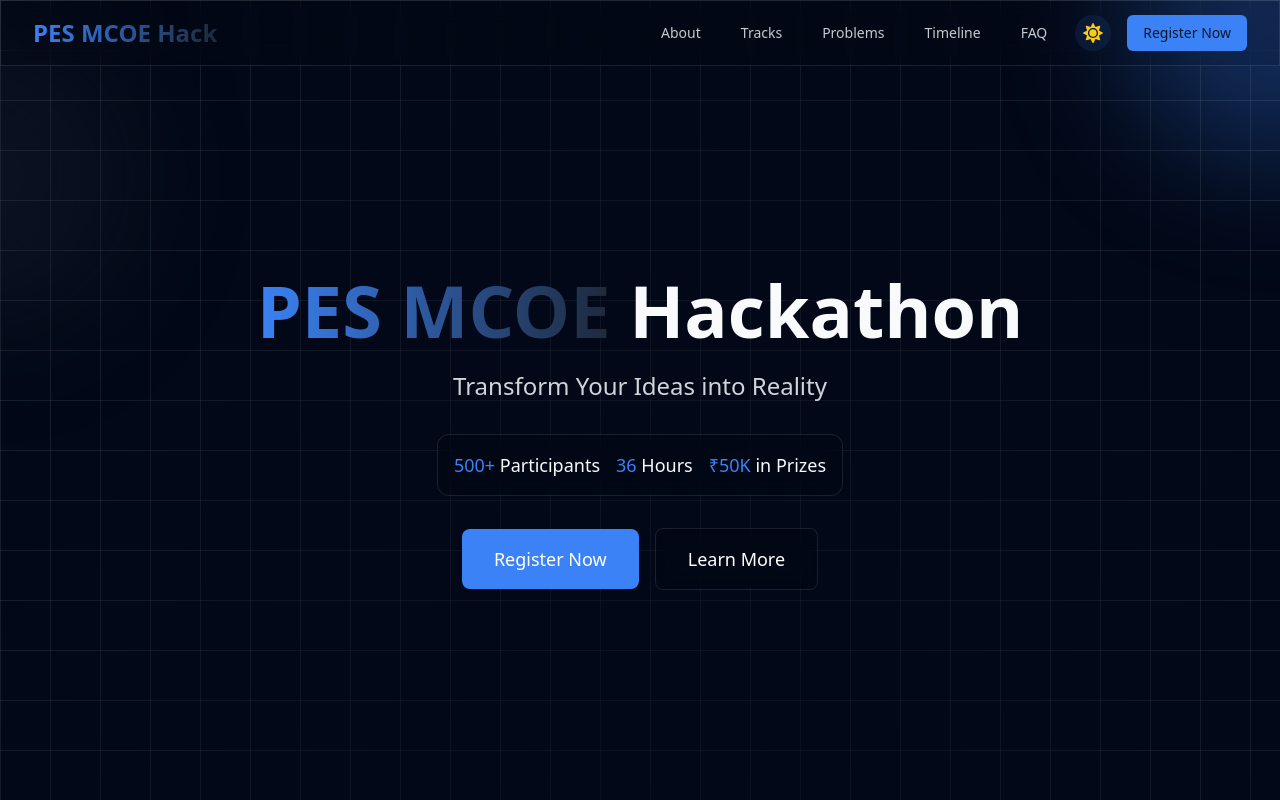
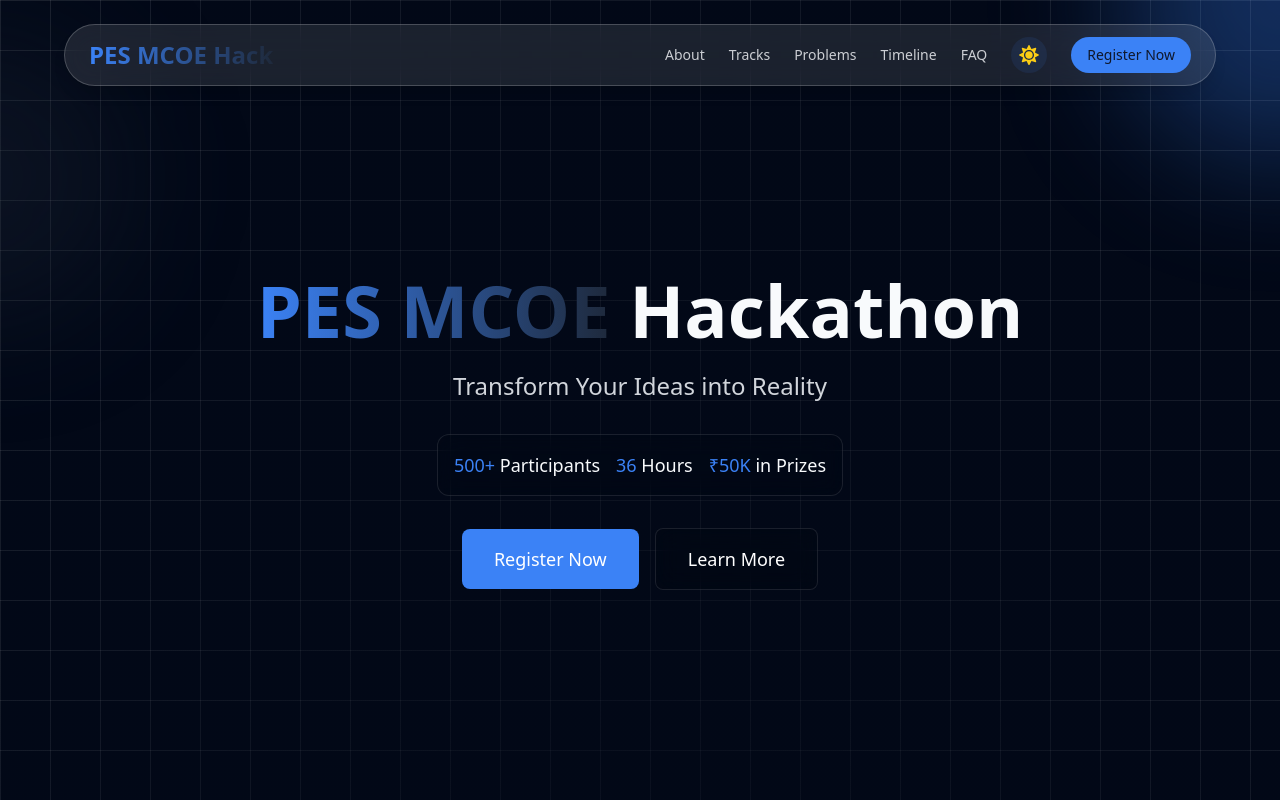
Before and after one commit to Abhi9shinde/pes_mcoe-hack, a React (Vite) app: page / in a window 1280 px wide. Shown: the top 800 px of the page. Built offline with nearby package versions, Linux system fonts and the light colour scheme.

Commit message:
navabar edited

```diff
--- a/src/components/Navbar.jsx
+++ b/src/components/Navbar.jsx
@@ -15,69 +15,63 @@ export default function Navbar() {
   const [isOpen, setIsOpen] = useState(false);
 
   return (
-    <nav className="fixed w-full z-50 glass">
-      <div className="max-w-7xl mx-auto px-4 sm:px-6 lg:px-8">
-        <div className="flex items-center justify-between h-16">
+    <nav className="fixed top-6 left-1/2 transform -translate-x-1/2 z-50 w-[90vw] max-w-7xl backdrop-blur-lg bg-white/10 shadow-lg rounded-full border border-white/20 ">
+      <div className="flex justify-between items-center px-6 py-3">
+        {/* Logo */}
         <div className="flex-shrink-0">
           <span className="text-2xl font-bold gradient-text">PES MCOE Hack</span>
         </div>
 
-          {/* Desktop menu */}
-          <div className="hidden md:flex md:items-center md:space-x-4">
-            <div className="flex items-center space-x-4">
+        {/* Desktop Menu */}
+        <div className="hidden md:flex space-x-6 items-center">
           {navItems.map((item) => (
             <Link
               key={item.name}
               to={item.to}
               smooth={true}
               duration={500}
-                  className="text-foreground/80 hover:text-foreground px-3 py-2 rounded-md text-sm font-medium cursor-pointer"
+              className="text-foreground/80 hover:text-foreground text-sm font-medium cursor-pointer transition"
             >
               {item.name}
             </Link>
           ))}
           <ThemeToggle />
-              <button className="bg-primary hover:bg-primary/90 text-primary-foreground px-4 py-2 rounded-md text-sm font-medium transition-colors">
+          <button className="bg-primary hover:bg-primary/90 text-primary-foreground px-4 py-2 rounded-full text-sm font-medium transition">
             Register Now
           </button>
         </div>
-          </div>
 
-          {/* Mobile menu button */}
+        {/* Mobile Menu Button */}
         <div className="md:hidden flex items-center space-x-2">
           <ThemeToggle />
-            <button
-              onClick={() => setIsOpen(!isOpen)}
-              className="text-foreground/80 hover:text-foreground"
-            >
+          <button onClick={() => setIsOpen(!isOpen)} className="text-foreground/80 hover:text-foreground transition">
             {isOpen ? <HiX size={24} /> : <HiMenu size={24} />}
           </button>
         </div>
       </div>
 
-        {/* Mobile menu */}
+      {/* Mobile Menu */}
       {isOpen && (
-          <div className="md:hidden">
-            <div className="px-2 pt-2 pb-3 space-y-1 sm:px-3">
+        <div className="absolute top-[100%] left-0 w-full bg-white/10 backdrop-blur-lg rounded-xl border border-white/20 p-4 shadow-md transition-opacity">
+          <div className="flex flex-col space-y-2">
             {navItems.map((item) => (
               <Link
                 key={item.name}
                 to={item.to}
                 smooth={true}
                 duration={500}
-                  className="text-foreground/80 hover:text-foreground block px-3 py-2 rounded-md text-base font-medium cursor-pointer"
+                className="text-foreground/80 hover:text-foreground block px-3 py-2 rounded-md text-base font-medium cursor-pointer transition"
                 onClick={() => setIsOpen(false)}
               >
                 {item.name}
               </Link>
             ))}
-              <button className="w-full bg-primary hover:bg-primary/90 text-primary-foreground px-4 py-2 rounded-md text-sm font-medium transition-colors">
+            <button className="w-full bg-primary hover:bg-primary/90 text-primary-foreground px-4 py-2 rounded-full text-sm font-medium transition">
               Register Now
             </button>
           </div>
         </div>
       )}
-      </div>
     </nav>
   );
 }
```
Lines whose indentation alone changed are shown as unchanged.
